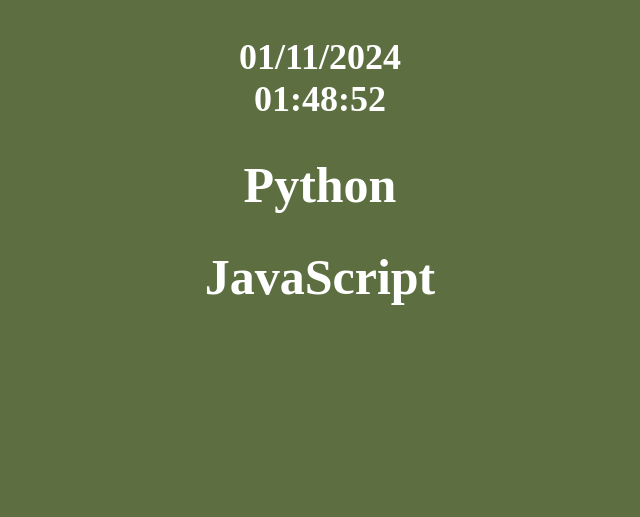
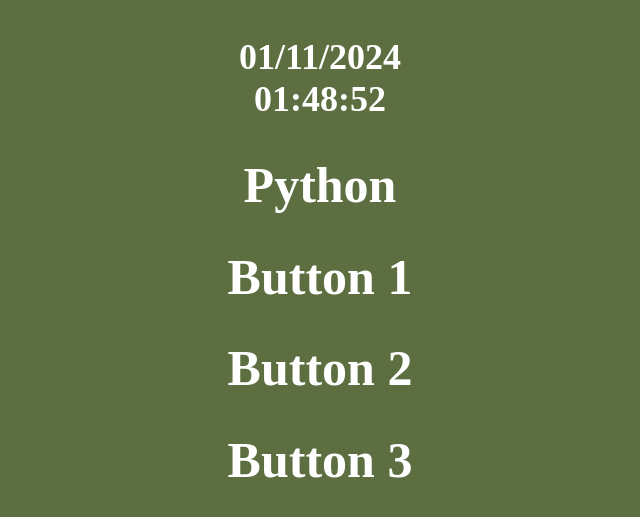
Before and after one commit to neastman018/Susanna, a Flask app: page / in a window 1280 px wide. Shown: the top 517 px of the page, without its empty margins (320-960 px from the left). Run offline with Flask 3, Linux system fonts and the light colour scheme; some libraries are stand-ins or nearby versions.

Commit message:
Fixed page

```diff
--- a/templates/index.html
+++ b/templates/index.html
@@ -57,14 +57,22 @@
         var socket = io.connect();
         socket.on("updateData", function (msg) {
             document.getElementById("quote").innerHTML = msg.quote;
-            document.getElementById("processor_time").innerHTML = msg.processor_time;
+            document.getElementById("Button1").innerHTML = msg.Button1;
+            document.getElementById("Button2").innerHTML = msg.Button2;
+            document.getElementById("Button3").innerHTML = msg.Button3;
             })
 
         </script>
         <p id="quote"></p>
 
-        <h1>JavaScript</h1>
-        <p id="processor_time"></p>
+        <h1>Button 1</h1>
+        <p id="Button1"></p>
+
+        <h1>Button 2</h1>
+        <p id="Button2"></p>
+
+        <h1>Button 3</h1>
+        <p id="Button3"></p>
 
 
         </script>
```
